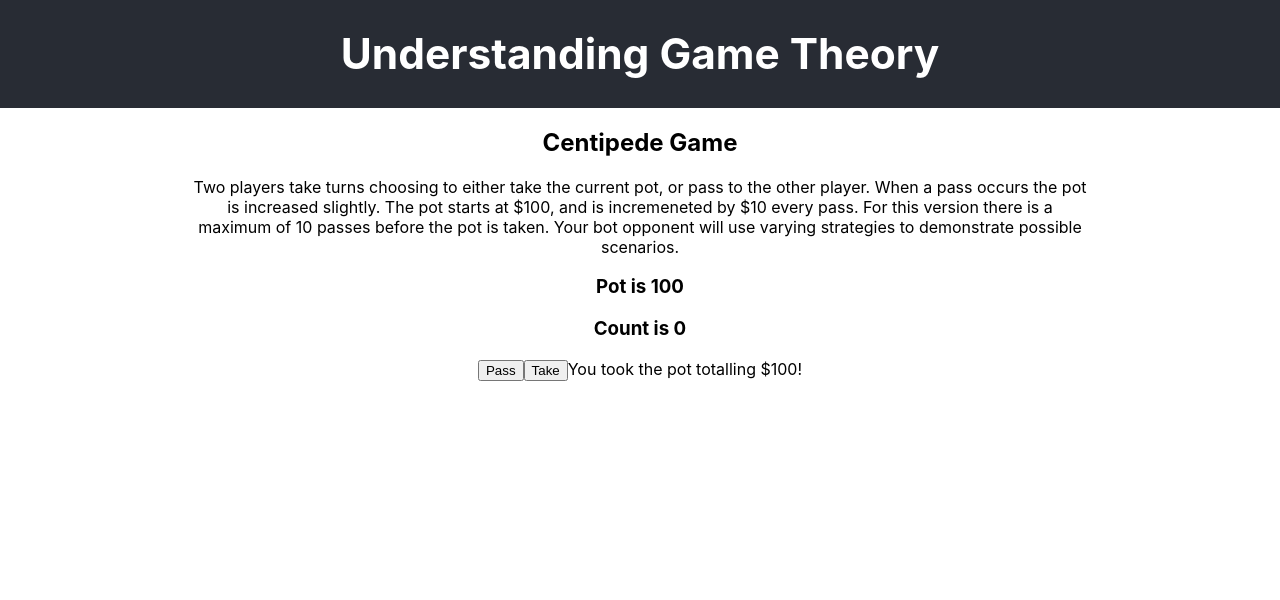
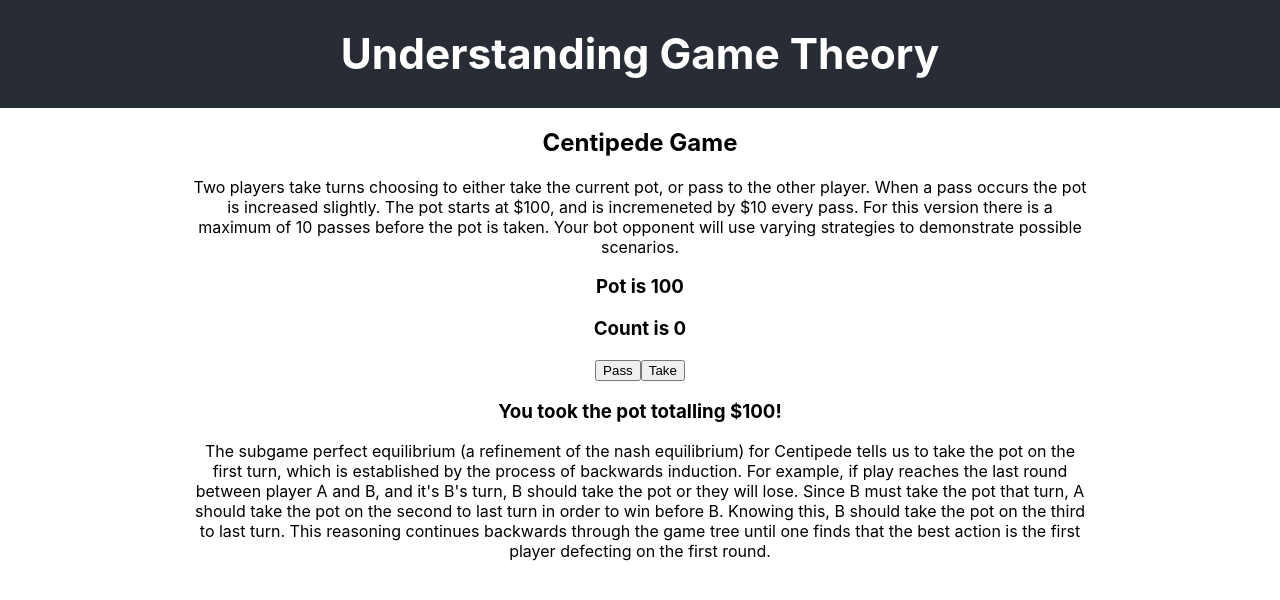
Before and after one commit to stevenr74/game-theory, a React (Create React App) app: page / in a window 1280 px wide. Both pictures are taken after a click on the button "Take". Shown: the top 600 px of the page. Built offline with nearby package versions, Linux system fonts and the light colour scheme.

Commit message:
outcome explanation

```diff
--- a/src/components/Centipede.js
+++ b/src/components/Centipede.js
@@ -5,6 +5,7 @@ const Centipede = () => {
     const [pot, setPot] = useState(100);
     const [take, setTake] = useState(false);
 
+    //handle bot turn as well as maxiumum turns
     const handlePass = () => {
         setCount(prevCount => prevCount + 1);
         setPot(prevPot => prevPot + 5);
@@ -28,7 +29,20 @@ const Centipede = () => {
             <h3>Count is {count}</h3>
             <button onClick={handlePass}>Pass</button>
             <button onClick={handleTake}>Take</button>
-            {take ? "You took the pot totalling $" + pot + "!": null}
+            {take ?
+            <div className="explanation">
+                <h3>You took the pot totalling ${pot}!</h3>
+                <p>The subgame perfect equilibrium (a refinement of the nash equilibrium)
+                for Centipede tells us to take the pot on the first turn,
+                which is established by the process of backwards induction.
+                For example, if play reaches the last round between player A and B, and
+                it's B's turn, B should take the pot or they will lose. Since B must take
+                the pot that turn, A should take the pot on the second to last turn
+                in order to win before B. Knowing this, B should take the pot on the third
+                to last turn. This reasoning continues backwards through the game tree until
+                one finds that the best action is the first player defecting on the first round.
+                </p>
+            </div> : null }
         </div>
     )
 }
```
